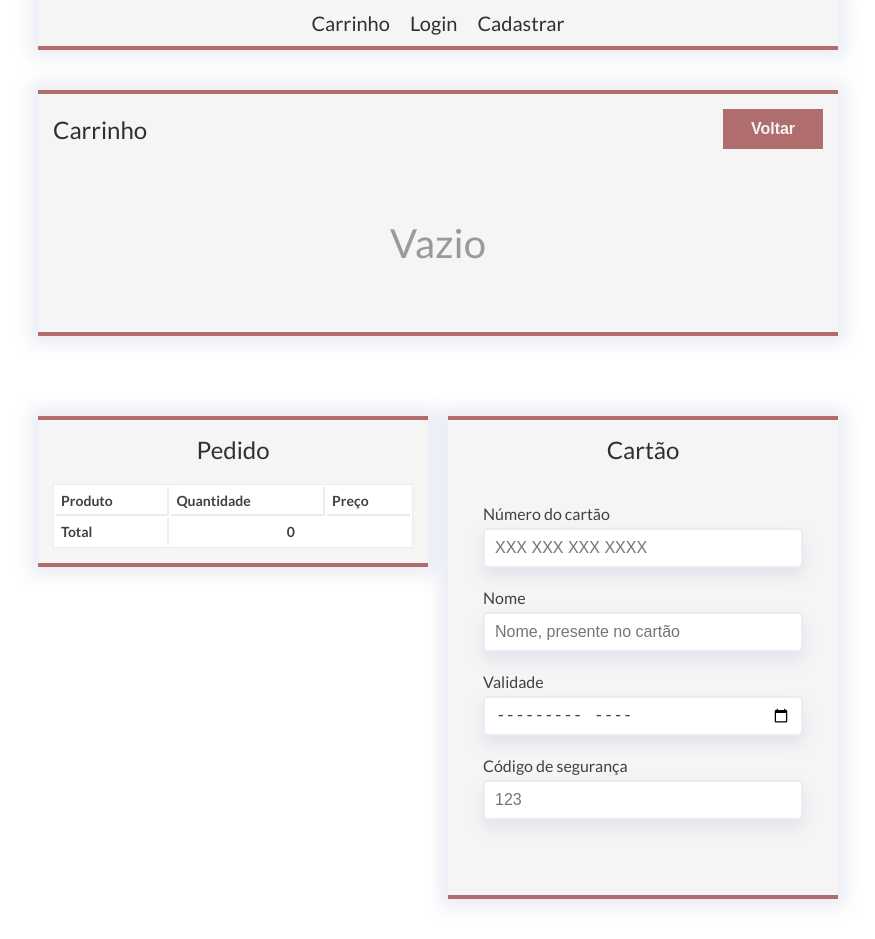
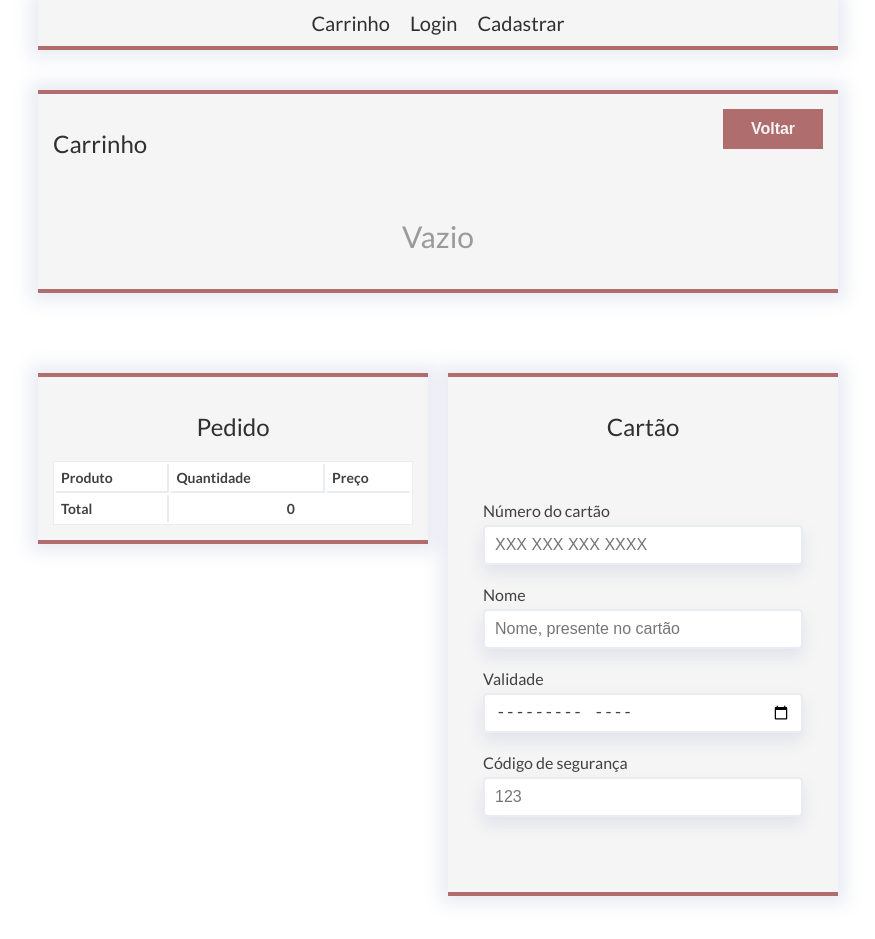
Before and after one commit to Nadno/e-commerce-front-end, a Next.js app: page /cart in a window 1280 px wide. Shown: the whole page, without its empty margins (202-1077 px from the left). Built offline with nearby package versions, Linux system fonts and the light colour scheme.

Commit message:
style, adjustments on #__next, warn and error

```diff
--- a/src/styles/global.ts
+++ b/src/styles/global.ts
@@ -23,11 +23,12 @@ const GlobalStyle = createGlobalStyle`
   html, body {
     width: 100%;
     max-width: 100vw;
-    min-height: 100vh;
   }
 
   #__next {
-    flex: 1;
+    height: 100%;
+    min-height: 100vh;
+
     display: grid;
     grid-template-columns: 1fr minmax(30rem, 80rem) 1fr;
     grid-template-rows: auto;
@@ -47,6 +48,7 @@ const GlobalStyle = createGlobalStyle`
     }
 
     .title {
+      margin: 2rem 0;
       font-weight: 500;
       font-size: 2.4rem;
       color: ${({ theme }) => theme.colors.title};
@@ -54,11 +56,12 @@ const GlobalStyle = createGlobalStyle`
 
     .warn,
     .error  {
-      margin: 5rem;
+      text-align: center;
+      margin: 2rem;
     }
 
     .warn {
-      font-size: 4rem;
+      font-size: 3rem;
       color: ${({ theme }) => theme.colors.warn};
     }
 
```
